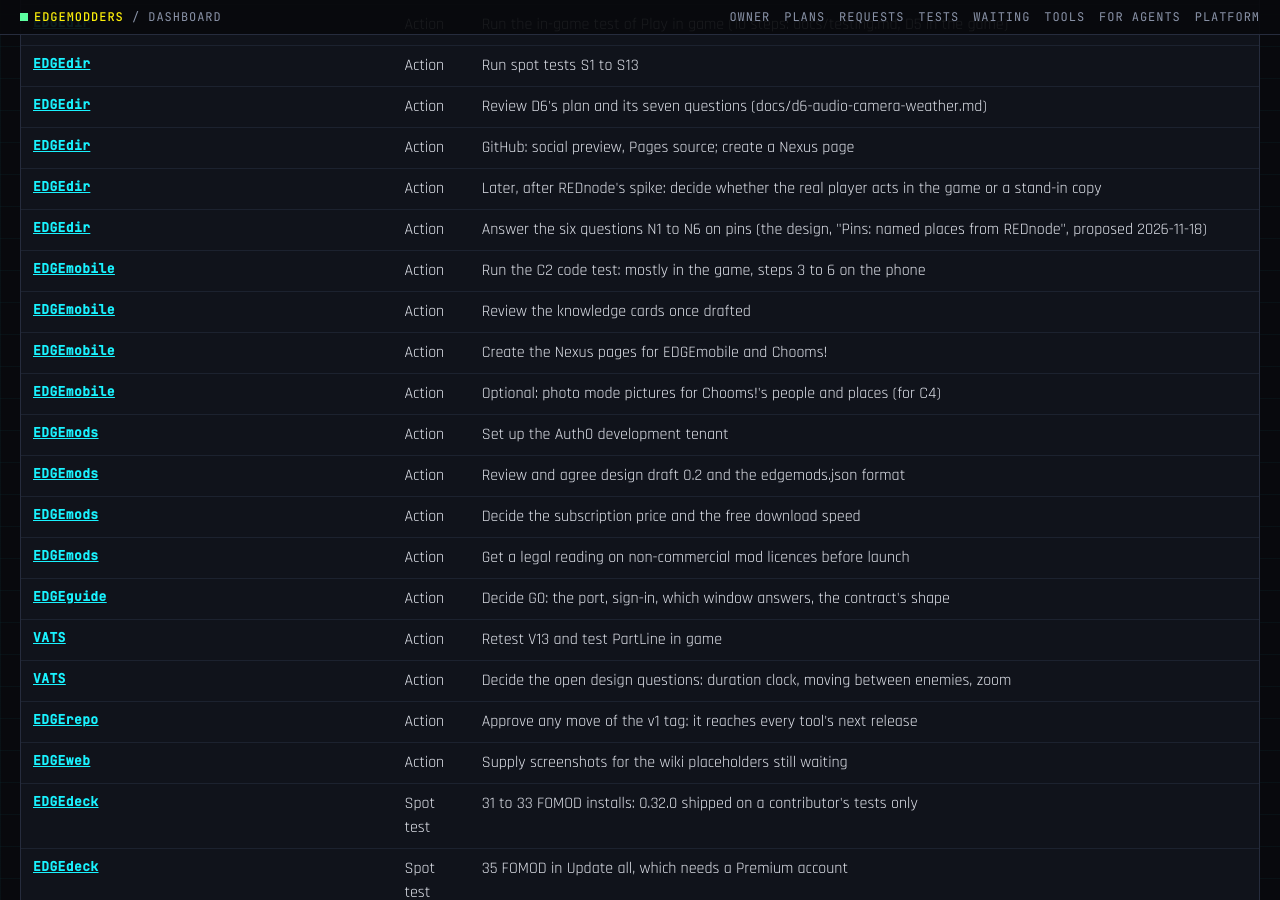
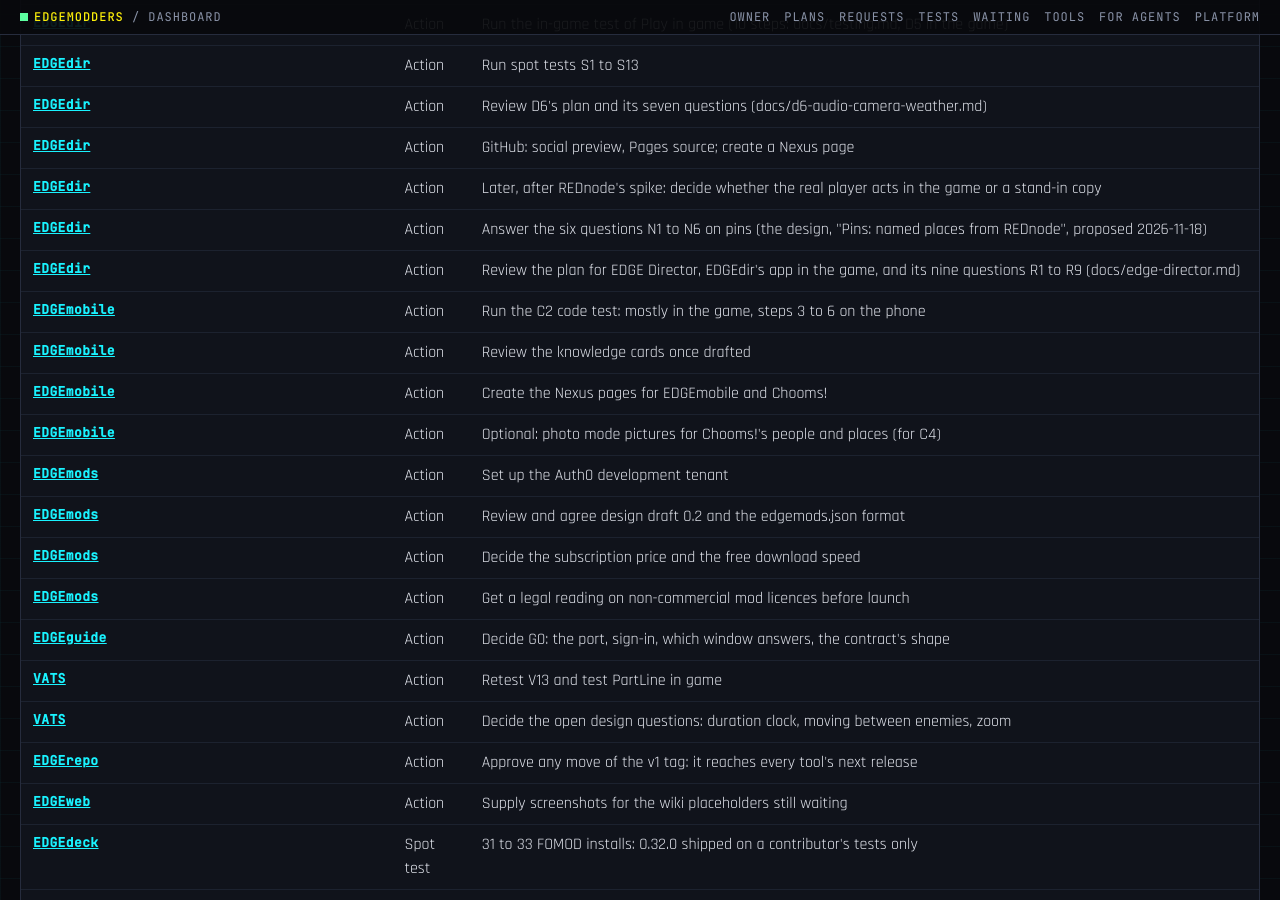
Before and after one commit to Edgemodders/EDGEweb, a Jekyll site: the page docs/dashboard.html, which Jekyll copies as it is, in a window 1280 px wide and 900 px high, scrolled down 2706 px. Built offline with Jekyll 4.4.1, drawn with Linux system fonts in a browser that asks for light colours; some of the changed text lies outside the part shown.

Commit message:
Dashboard: EDGE Director's plan waits for the owner's review
Co-Authored-By: Claude Fable 5.2 <noreply@anthropic.com>

```diff
--- a/docs/assets/dashboard/status.js
+++ b/docs/assets/dashboard/status.js
@@ -2755,7 +2755,8 @@ window.EDGE_STATUS = {
     "Review D6's plan and its seven questions (docs/d6-audio-camera-weather.md)",
     "GitHub: social preview, Pages source; create a Nexus page",
     "Later, after REDnode's spike: decide whether the real player acts in the game or a stand-in copy",
-    "Answer the six questions N1 to N6 on pins (the design, \"Pins: named places from REDnode\", proposed 2026-11-18)"
+    "Answer the six questions N1 to N6 on pins (the design, \"Pins: named places from REDnode\", proposed 2026-11-18)",
+    "Review the plan for EDGE Director, EDGEdir's app in the game, and its nine questions R1 to R9 (docs/edge-director.md)"
    ],
    "risks": [
     "The player package has never run in the game: where actors stand and face, and the T pose at the start, are unverified",
--- a/docs/dashboard.html
+++ b/docs/dashboard.html
@@ -203,7 +203,7 @@ pre.how { background: #05060a; border: 1px solid var(--line); padding: 12px 14px
 </div>
 <div id="tip" role="tooltip"></div>
 
-<script src="assets/dashboard/status.js?v=39"></script>
+<script src="assets/dashboard/status.js?v=40"></script>
 <script>
 (function () {
   var S = window.EDGE_STATUS;
```
